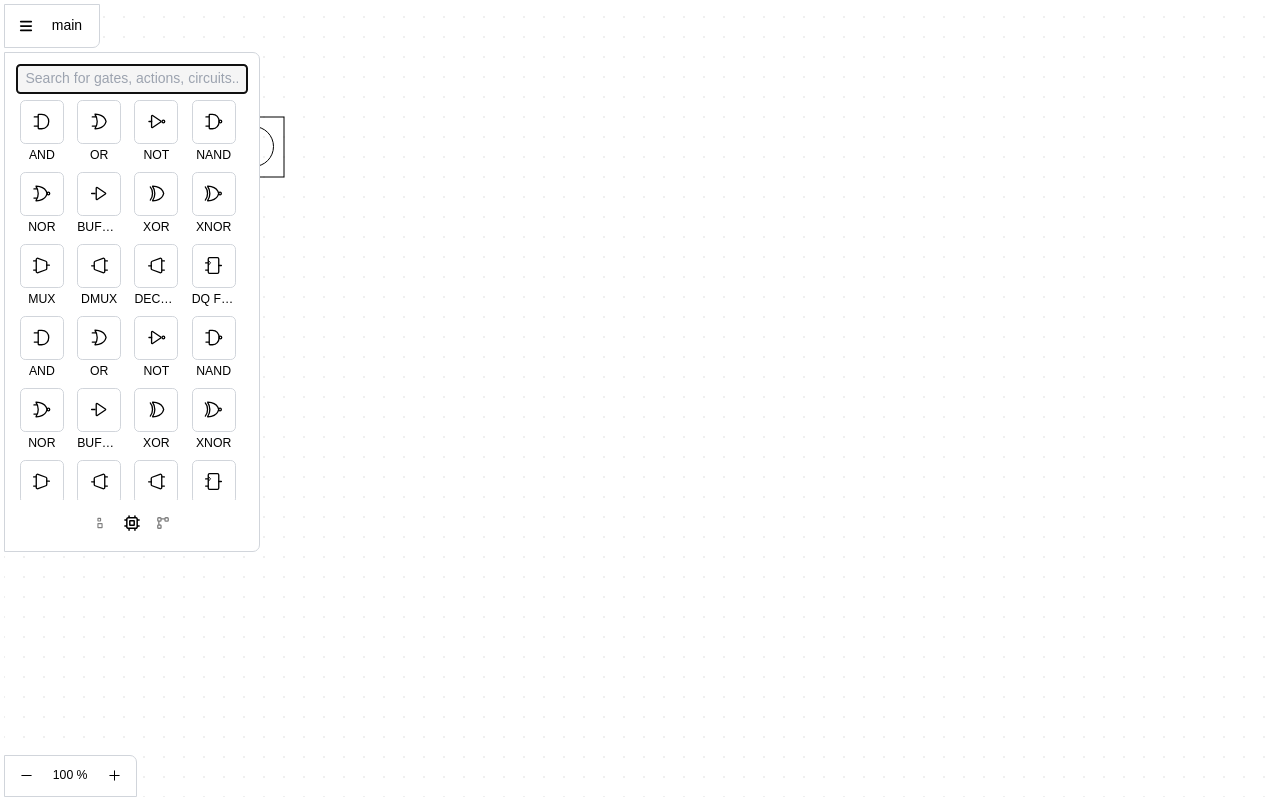
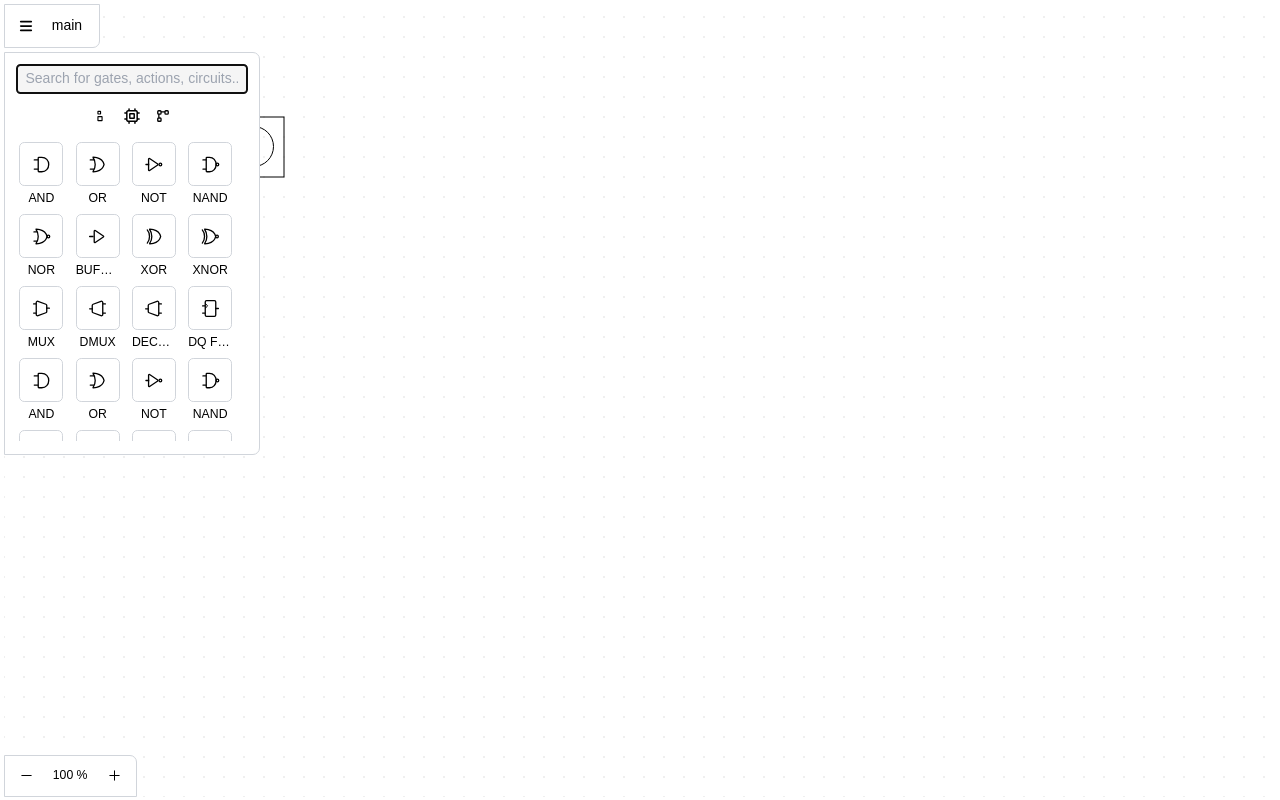
Before and after one commit to nepali-prabhat/cpu-simulator, a Next.js app: page / in a window 1280 px wide. Built offline with nearby package versions, Linux system fonts and the light colour scheme; a web font is replaced by a local one.

Commit message:
fixed layout issues

```diff
--- a/package.json
+++ b/package.json
@@ -24,6 +24,7 @@
         "jotai": "^2.1.1",
         "jotai-devtools": "^0.5.3",
         "lodash.get": "^4.4.2",
+        "lodash.throttle": "^4.1.1",
         "nanoid": "^4.0.2",
         "next": "13.4.4",
         "postcss": "8.4.24",
@@ -39,6 +40,7 @@
         "@swc-jotai/debug-label": "^0.0.10",
         "@swc-jotai/react-refresh": "^0.0.8",
         "@types/lodash.get": "^4.4.7",
+        "@types/lodash.throttle": "^4.1.7",
         "prettier": "^2.8.8"
     }
 }
--- a/src/components/canvas/useCanvas.ts
+++ b/src/components/canvas/useCanvas.ts
@@ -129,7 +129,6 @@ export function useCanvas({ offset }: { offset?: Partial<Point> } = {}) {
             }));
         };
         _resizeHandler();
-        console.log("window and document event handlers");
 
         const _mouseMoveHanlder = (e: MouseEvent) => {
             const { clientX, clientY } = e;
@@ -338,7 +337,6 @@ export function useCanvas({ offset }: { offset?: Partial<Point> } = {}) {
         HTMLCanvasElement
     > = (e) => {
         e.preventDefault();
-        console.log("context menu: ", e);
     };
 
     return {
--- a/src/components/menu/components/components.tsx
+++ b/src/components/menu/components/components.tsx
@@ -13,7 +13,7 @@ import { ComponentButton } from "./componentButton";
 
 export const PaletteComponents = () => {
     return (
-        <div className="grid grid-cols-4 gap-2 h-[400px]">
+        <div className="grid grid-cols-4 gap-2 pr-[4px] pt-[4px]">
             <ComponentButton name="AND">
                 <AndGate />
             </ComponentButton>
--- a/src/components/menu/palette/palette.tsx
+++ b/src/components/menu/palette/palette.tsx
@@ -5,7 +5,7 @@ import { useAtom, useSetAtom } from "jotai";
 import { activePaletteTabAtom, partialActivePaletteTabAtom } from "@/state/ui";
 import { useSwipeable } from "react-swipeable";
 import { paletteWidth, tabs } from "@/constants";
-import { useState } from "react";
+import { useCallback, useState } from "react";
 
 export const Palette = () => {
     const [activeTab, setActiveTab] = useAtom(activePaletteTabAtom);
@@ -13,8 +13,8 @@ export const Palette = () => {
     const [scrollX, setScrollX] = useState(0);
     const activeIndex = tabs.indexOf(activeTab);
 
-    const handlers = useSwipeable({
-        onSwiping: (e) => {
+    const handleScroll = useCallback(
+        (e: { deltaX: number }) => {
             let resolvedDeltaX: number;
             if (activeIndex === 0) {
                 resolvedDeltaX = e.deltaX;
@@ -45,20 +45,27 @@ export const Palette = () => {
             const sign = resolvedDeltaX > 0 ? 1 : -1;
             setPartialActiveTab((v) => tabs[activeIndex - sign] || v);
         },
+        [activeIndex, setPartialActiveTab]
+    );
+
+    const { ...handlers } = useSwipeable({
+        onSwiping: handleScroll,
         onSwiped: () => {
             setScrollX(0);
-        },
-        onSwipedLeft: () => {
-            setActiveTab((v) => {
-                const activeTabIndex = tabs.indexOf(v);
-                return tabs[activeTabIndex + 1] || v;
-            });
-        },
-        onSwipedRight: () => {
-            setActiveTab((v) => {
-                const activeTabIndex = tabs.indexOf(v);
-                return tabs[activeTabIndex - 1] || v;
-            });
+            const limit = 0.2;
+            if (scrollX >= paletteWidth * limit) {
+                setActiveTab((v) => {
+                    const activeTabIndex = tabs.indexOf(v);
+                    return tabs[activeTabIndex - 1] || v;
+                });
+            }
+            if (scrollX <= -paletteWidth * limit) {
+                setActiveTab((v) => {
+                    const activeTabIndex = tabs.indexOf(v);
+                    return tabs[activeTabIndex + 1] || v;
+                });
+            }
+            setPartialActiveTab(undefined);
         },
         trackMouse: true,
         trackTouch: true,
@@ -68,10 +75,10 @@ export const Palette = () => {
     return (
         <section {...handlers} className={"flex gap-2 flex-col"}>
             <PaletteSearch />
-            <PaletteTabContent scrollX={scrollX} activeTab={activeTab} />
             <div className="self-center">
                 <PaletteTabs />
             </div>
+            <PaletteTabContent scrollX={scrollX} activeTab={activeTab} />
         </section>
     );
 };
--- a/src/components/menu/palette/paletteSearch.tsx
+++ b/src/components/menu/palette/paletteSearch.tsx
@@ -19,7 +19,6 @@ export const PaletteSearch = memo(
                 window.removeEventListener("keydown", _keydownHandler);
             };
         }, []);
-        console.log("rendered search");
         return (
             <input
                 ref={ref}
--- a/src/components/menu/palette/paletteTabContent.tsx
+++ b/src/components/menu/palette/paletteTabContent.tsx
@@ -10,38 +10,34 @@ const width = paletteWidth;
 
 type TabPropType = {
     type: PaletteTab;
+    isActive: boolean;
     className?: React.HTMLAttributes<HTMLDivElement>["className"];
     style?: React.HTMLAttributes<HTMLDivElement>["style"];
-    isActive?: boolean;
 };
 const PaletteTabItem = forwardRef<HTMLDivElement, TabPropType>(
     (props: TabPropType, ref) => {
         const className = twMerge(
             "absolute top-0 z-10",
             "transition-all duration-100 ease-out",
-            // props.isActive ? "visible" : "invisible ",
             props.className
         );
+        const style = props.style;
         switch (props.type) {
             case "actions":
                 return (
-                    <div
-                        ref={ref}
-                        className={`${className}`}
-                        style={props.style}
-                    >
+                    <div ref={ref} className={`${className}`} style={style}>
                         <Actions />
                     </div>
                 );
             case "component":
                 return (
-                    <div ref={ref} className={className} style={props.style}>
+                    <div ref={ref} className={className} style={style}>
                         <PaletteComponents />
                     </div>
                 );
             case "circuit":
                 return (
-                    <div ref={ref} className={className} style={props.style}>
+                    <div ref={ref} className={className} style={style}>
                         <Circuits />
                     </div>
                 );
@@ -59,7 +55,6 @@ export const PaletteTabContent = (props: {
 
     useLayoutEffect(() => {
         const heights = refs.current?.map((v) => v?.clientHeight);
-        console.log("heights: ", heights);
         setHeights(heights);
     }, []);
     const activeIndex = tabs.indexOf(props.activeTab);
@@ -80,7 +75,8 @@ export const PaletteTabContent = (props: {
         <div
             className={twMerge(
                 "relative transition-all duration-100 ease-in-out",
-                true && "overflow-x-hidden"
+                true && "overflow-x-hidden",
+                props.activeTab !== "component" && "overflow-y-hidden"
             )}
             style={{
                 width: width,
--- a/src/components/menu/palette/paletteTabs.tsx
+++ b/src/components/menu/palette/paletteTabs.tsx
@@ -2,42 +2,74 @@ import { ActionsMenuIcon } from "@/resources/icons/ui/actionsMenuIcon";
 import { CircuitIcon } from "@/resources/icons/ui/circuit";
 import { ComponentIcon } from "@/resources/icons/ui/componentIcon";
 import { activePaletteTabAtom, partialActivePaletteTabAtom } from "@/state/ui";
+import { tabs } from "@/constants";
 import { PaletteTab } from "@/types";
 import clsx from "clsx";
-import { useAtom, useAtomValue } from "jotai";
+import { useAtomValue, useSetAtom } from "jotai";
 import { memo } from "react";
 
-const icons: { key: PaletteTab; component: JSX.ElementType }[] = [
-    { key: "actions", component: ActionsMenuIcon },
-    { key: "component", component: ComponentIcon },
-    { key: "circuit", component: CircuitIcon },
-];
+const PaletteTabItem = (props: { type: PaletteTab }) => {
+    const activeTab = useAtomValue(activePaletteTabAtom);
+    const partialActiveTab = useAtomValue(partialActivePaletteTabAtom);
+    switch (props.type) {
+        case "actions":
+            return (
+                <ActionsMenuIcon
+                    className={clsx(
+                        "transition-all duration-100 ease-linear",
+                        activeTab === props.type
+                            ? "scale-150 opactiy-50"
+                            : partialActiveTab === props.type
+                                ? "opacity-100 scale-125"
+                                : "group-hover:opacity-100 group-hover:scale-125"
+                    )}
+                />
+            );
+        case "component":
+            return (
+                <ComponentIcon
+                    className={clsx(
+                        "transition-all duration-100 ease-linear",
+                        activeTab === props.type
+                            ? "scale-150 opactiy-50"
+                            : partialActiveTab === props.type
+                                ? "opacity-100 scale-125"
+                                : "group-hover:opacity-100 group-hover:scale-125"
+                    )}
+                />
+            );
+        case "circuit": {
+            return (
+                <CircuitIcon
+                    className={clsx(
+                        "transition-all duration-100 ease-linear",
+                        activeTab === props.type
+                            ? "scale-150 opactiy-50"
+                            : partialActiveTab === props.type
+                                ? "opacity-100 scale-125"
+                                : "group-hover:opacity-100 group-hover:scale-125"
+                    )}
+                />
+            );
+        }
+    }
+};
 
 export const PaletteTabs = memo(
     () => {
-        const [activeTab, setActiveTab] = useAtom(activePaletteTabAtom);
-        const partialActiveTab = useAtomValue(partialActivePaletteTabAtom);
+        const setActiveTab = useSetAtom(activePaletteTabAtom);
         return (
             <>
-                {icons.map((i) => (
+                {tabs.map((key) => (
                     <button
-                        key={`PALETTE_TAB_${i.key}`}
+                        key={`PALETTE_TAB_${key}`}
                         className={clsx("p-2.5 rounded group")}
                         onClick={() => {
-                            setActiveTab(i.key);
+                            setActiveTab(key);
                         }}
-                        title={i.key}
+                        title={key}
                     >
-                        <i.component
-                            className={clsx(
-                                "group-hover:opacity-100 transition-all duration-100 ease-linear",
-                                activeTab === i.key
-                                    ? "scale-150 opactiy-100"
-                                    : partialActiveTab === i.key
-                                        ? "opacity-100 scale-125"
-                                        : "opacity-50 group-hover:scale-125"
-                            )}
-                        />
+                        <PaletteTabItem type={key} />
                     </button>
                 ))}
             </>
--- a/src/state/appState.ts
+++ b/src/state/appState.ts
@@ -76,17 +76,11 @@ export const editableCircuitAtom = atom(
         const selectedCircuitAtom = circuits.find(
             (c) => get(c).uid === selectedCircuitId
         );
-        console.log(
-            "selectedCircuitAtom",
-            selectedCircuitAtom,
-            selectedCircuitId
-        );
         return selectedCircuitAtom ? get(selectedCircuitAtom) : undefined;
     },
     (get, set, _value: Partial<Circuit>) => {
         const selectedCircuitId = get(selectedCircuitIdAtom);
         const circuits = get(circuitsAtom);
-        console.log("set: ", selectedCircuitId, _value);
         if (selectedCircuitId) {
             const selectedCircuitAtom = circuits.find(
                 (c) => get(c).uid === selectedCircuitId
```
Also changed, not shown: 1 other file (tests, documents, lock files or other folders).
